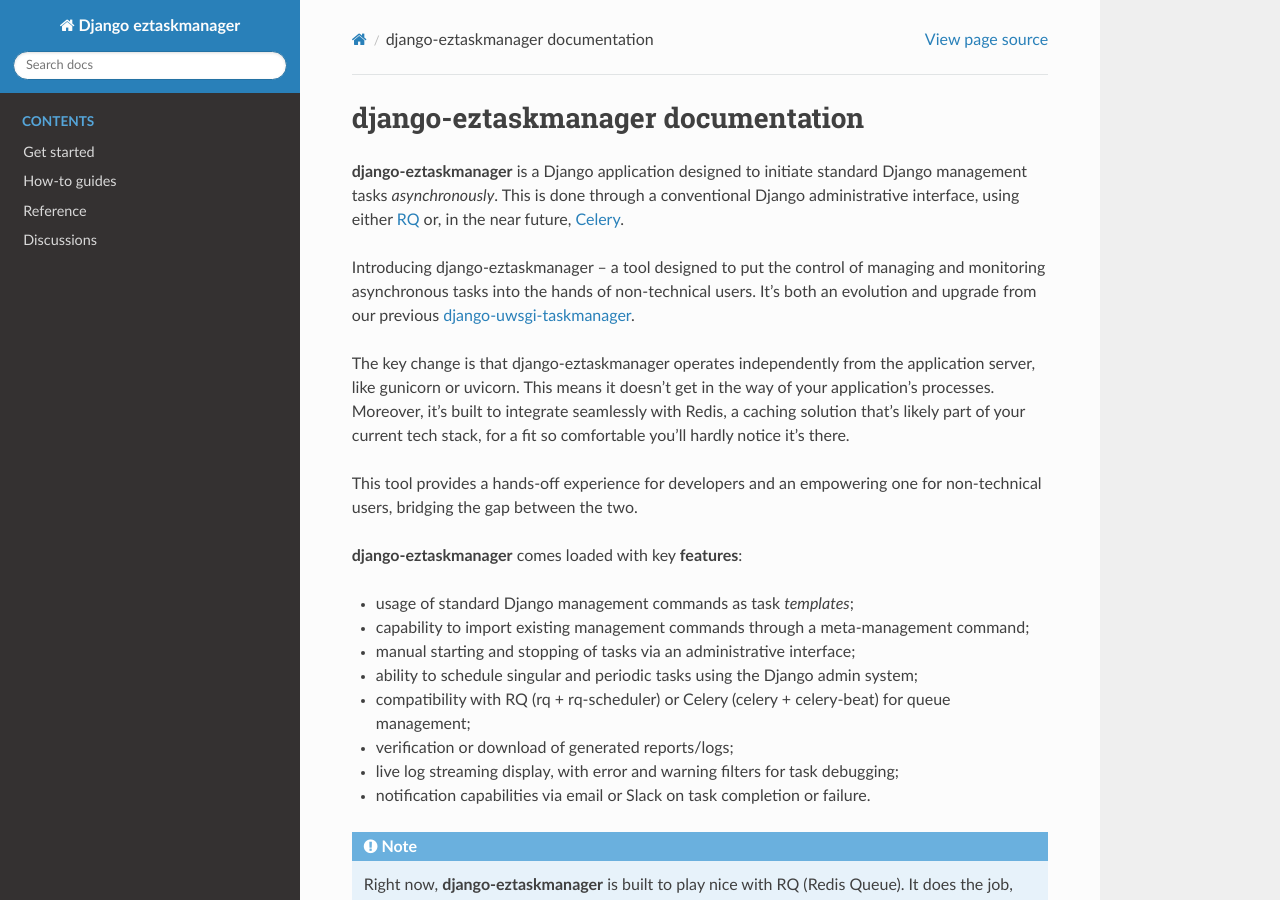
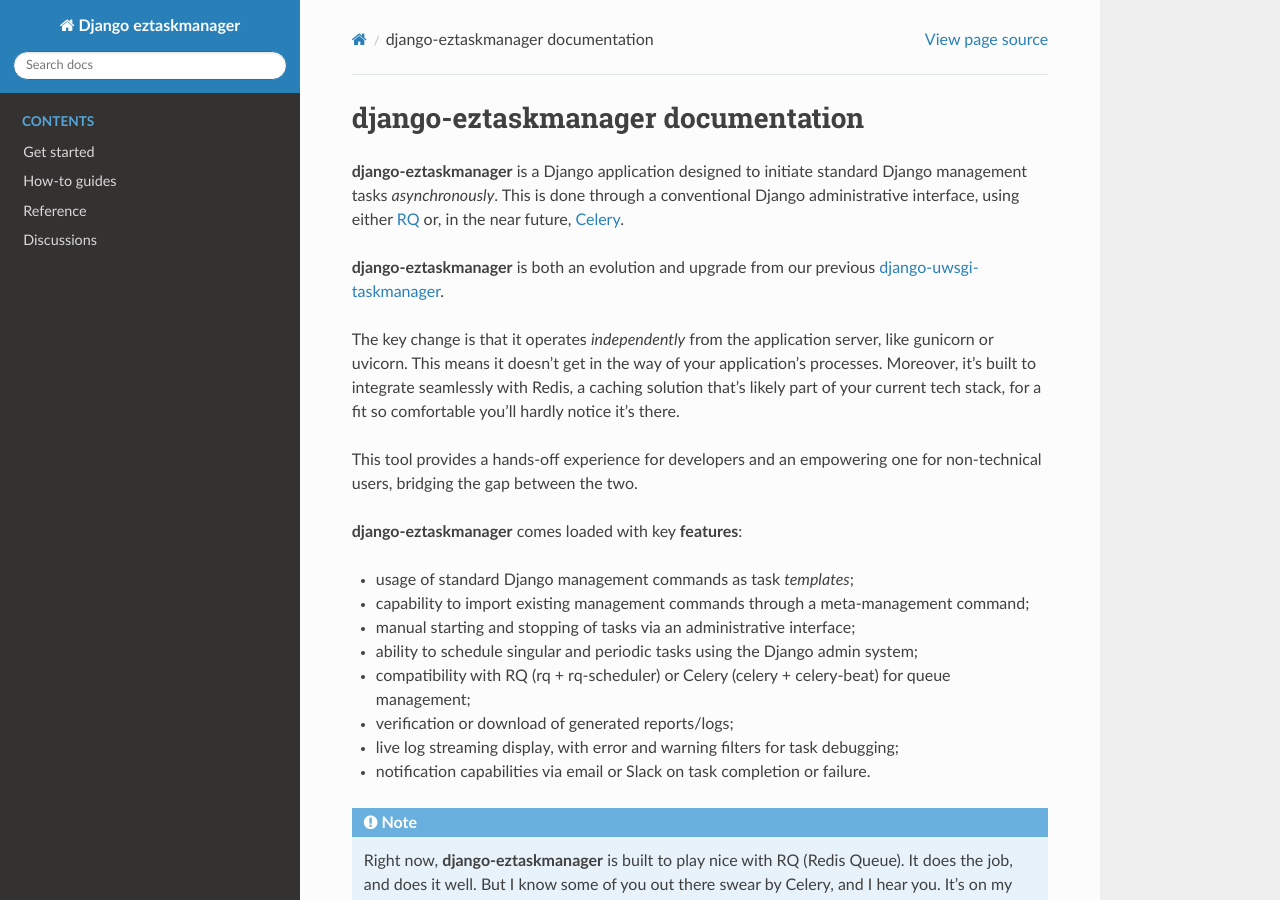
Before and after one commit to openpolis/django-eztaskmanager, a Sphinx documentation site: the page built from docs/index.rst, in a window 1280 px wide and 900 px high. Built offline with Sphinx 7.4.7 and the Read the Docs theme 2.0.0, drawn with Linux system fonts in a browser that asks for light colours.

Commit message:
documentation updated; some cleanup

```diff
--- a/docs/index.rst
+++ b/docs/index.rst
@@ -10,11 +10,10 @@
 This is done through a conventional Django administrative interface, using either `RQ`_ or, in the near future,
 `Celery`_.
 
-Introducing django-eztaskmanager – a tool designed to put the control of managing and monitoring
-asynchronous tasks into the hands of non-technical users. It's both an evolution and upgrade from
+**django-eztaskmanager** is both an evolution and upgrade from
 our previous django-uwsgi-taskmanager_.
 
-The key change is that django-eztaskmanager operates independently from the application server,
+The key change is that it operates *independently* from the application server,
 like gunicorn or uvicorn. This means it doesn't get in the way of your application's processes.
 Moreover, it's built to integrate seamlessly with Redis, a caching solution that's likely
 part of your current tech stack, for a fit so comfortable you'll hardly notice it's there.
```
